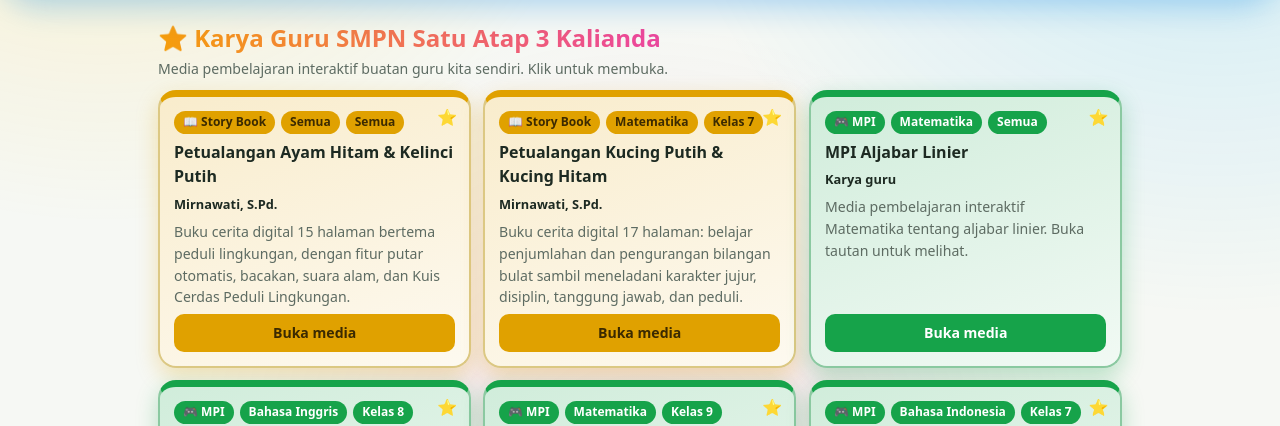
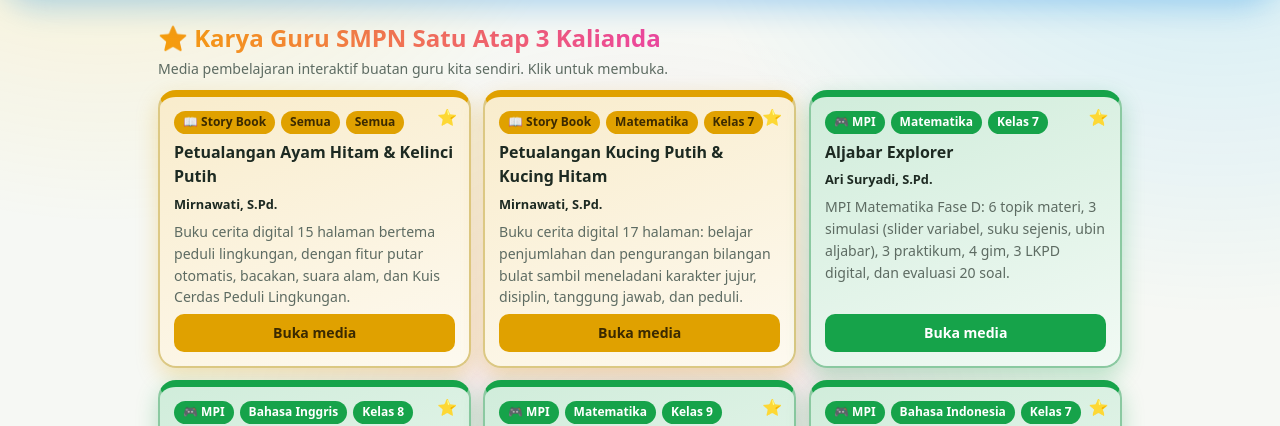
Before and after one commit to mirnawati731/bank-media-satgaka, a plain HTML site: page index.html in a window 1280 px wide. Shown: the part 317-743 px from the top of the page. Drawn offline with Linux system fonts and the light colour scheme.

Commit message:
Add files via upload

```diff
--- a/index.html
+++ b/index.html
@@ -131,7 +131,7 @@ const MEDIA=[
 const KARYA=[
 {t:"Petualangan Ayam Hitam & Kelinci Putih",j:"Story Book",m:"Semua",k:"Semua",by:"Mirnawati, S.Pd.",u:"https://mirnawati731.github.io/Kelinci-dan-Ayam/",d:"Buku cerita digital 15 halaman bertema peduli lingkungan, dengan fitur putar otomatis, bacakan, suara alam, dan Kuis Cerdas Peduli Lingkungan."},
 {t:"Petualangan Kucing Putih & Kucing Hitam",j:"Story Book",m:"Matematika",k:"7",by:"Mirnawati, S.Pd.",u:"https://mirnawati731.github.io/Cerita-Kucing-Bilbul/",d:"Buku cerita digital 17 halaman: belajar penjumlahan dan pengurangan bilangan bulat sambil meneladani karakter jujur, disiplin, tanggung jawab, dan peduli."},
-{t:"MPI Aljabar Linier",m:"Matematika",k:"Semua",by:"Karya guru",u:"https://arisuryadi147-eng.github.io/MPI-ALJABAR-LINIER/",d:"Media pembelajaran interaktif Matematika tentang aljabar linier. Buka tautan untuk melihat."},
+{t:"Aljabar Explorer",m:"Matematika",k:"7",by:"Ari Suryadi, S.Pd.",u:"https://mirnawati731.github.io/aljabar/",d:"MPI Matematika Fase D: 6 topik materi, 3 simulasi (slider variabel, suku sejenis, ubin aljabar), 3 praktikum, 4 gim, 3 LKPD digital, dan evaluasi 20 soal."},
 {t:"Let’s Talk! Telling and Asking Opinions",m:"Bahasa Inggris",k:"8",by:"Nova Daryanti S, S.S.",u:"https://satgaka.github.io/MPI-Bahasa-Inggris-8.1/",d:"MPI Bahasa Inggris Fase D: audio pelafalan, simulasi percakapan, speaking practice, 3 permainan, LKPD digital, dan evaluasi 20 soal."},
 {t:"MPI Transformasi Geometri",m:"Matematika",k:"9",by:"Mirnawati, S.Pd.",u:"https://mirnawati731.github.io/MPI-Transformasi-Geometri/",d:"Simulasi translasi, refleksi, rotasi, dan dilatasi pada bidang koordinat, dengan narator suara dan kuis evaluasi."},
 {t:"Petualangan Teks Prosedur",m:"Bahasa Indonesia",k:"7",by:"Maya Sari, S.Pd.",u:"https://mayasari01051990-dot.github.io/MPI-Teks-Prosedur/",d:"MPI Bahasa Indonesia Fase D: materi, simulasi, praktikum, gim, LKPD, dan evaluasi dengan narasi suara."},
```
